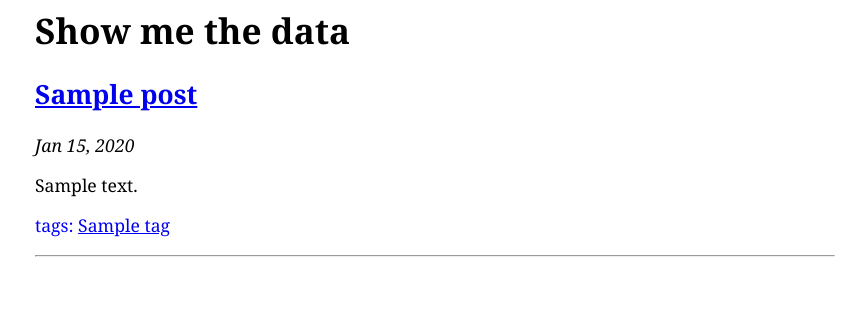
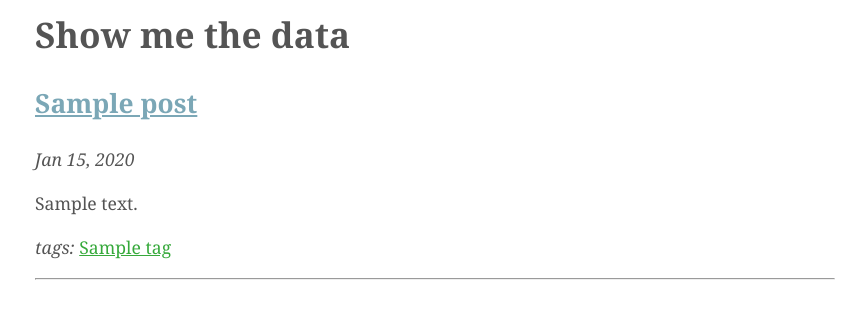
Before and after one commit to pluttik/django-python-blog, a Django app: page /posts/ in a window 1280 px wide. Shown: the top 319 px of the page, without its empty margins (205-1071 px from the left). Run offline with Django 3.2, Linux system fonts and the light colour scheme; tables that the repository leaves empty hold one stand-in row (values such as "Sample post").

Commit message:
adds styling

```diff
--- a/blog/templates/blog/post_list.html
+++ b/blog/templates/blog/post_list.html
@@ -1,13 +1,14 @@
-<div style="max-width:800px; margin:auto; font-family:georgia; font-size:1.1em; line-height:1.3;">
+<div style="max-width:800px; margin:auto; font-family:georgia; font-size:1.1em; line-height:1.5;
+    color: #545454;">
 <h1>Show me the data</h1>
 
 {% for post in object_list %}
-    <h2><a href="/post/{{ post.slug }}">{{ post.title }}</a></h2>
+    <h2><a style="color: #7BA7B6" href="/post/{{ post.slug }}">{{ post.title }}</a></h2>
     <p><i>{{ post.timestamp|date:"M d, Y" }}</i></p>
     <p>{{ post.content|linebreaks|truncatechars:200 }}</p>
-    <p style="color:blue;">tags:
+    <p><i>tags:</i>
     {% for tag in post.tags.all %}
-        <a href="/posts/{{ tag.name }}">{{ tag.name }}</a>
+        <a style="color: #36A93B" href="/posts/{{ tag.name }}">{{ tag.name }}</a>
     {% endfor %}</p>
     <hr>
 {% endfor %}
```
Also changed, not shown: blog/templates/blog/post_detail.html (+5 -4 lines), blog/templates/blog/post_filtered_list.html (+6 -5 lines).
